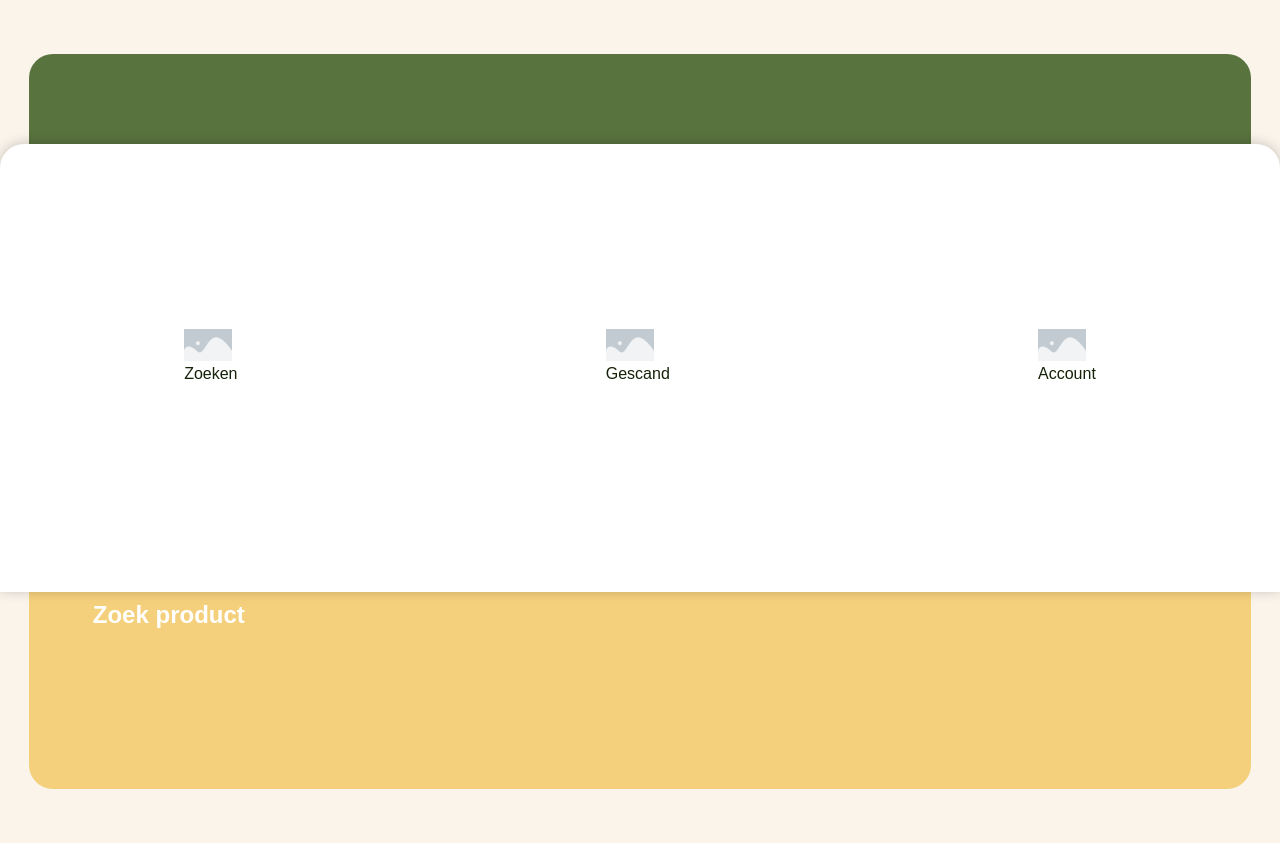
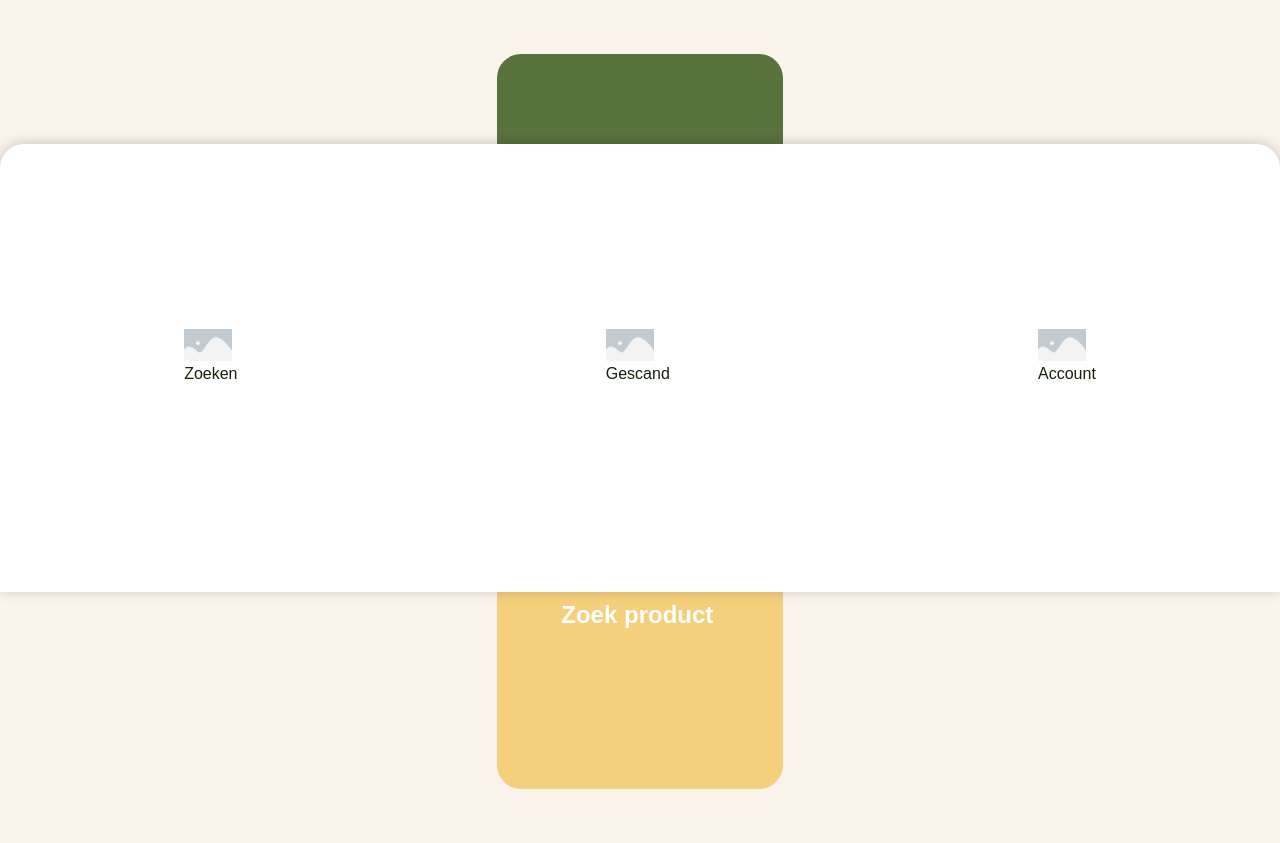
Before and after one commit to SEVerhaak/TLE-1, a PHP site: page /pages/homepage/index.php in a window 1280 px wide. Shown: the part 208-1051 px from the top of the page. Run offline with PHP 8.4, Linux system fonts and the light colour scheme; some web fonts are replaced.

Commit message:
main center

```diff
--- a/css/style.css
+++ b/css/style.css
@@ -12,7 +12,7 @@ body {
 main {
     margin: 1rem;
     display: flex;
-    justify-content: center;
+    align-items: center;
     flex-direction: column;
 }
 
```
